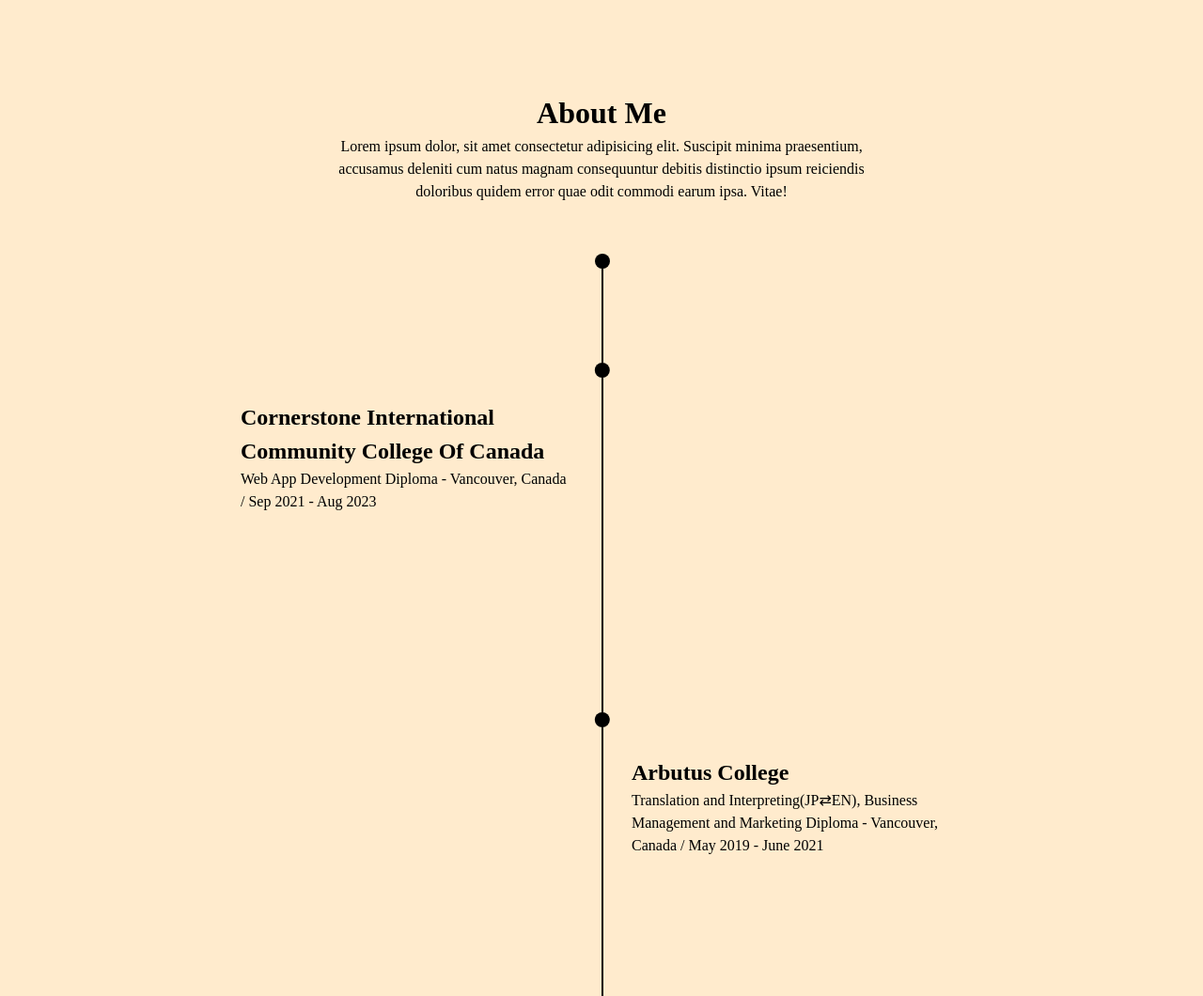
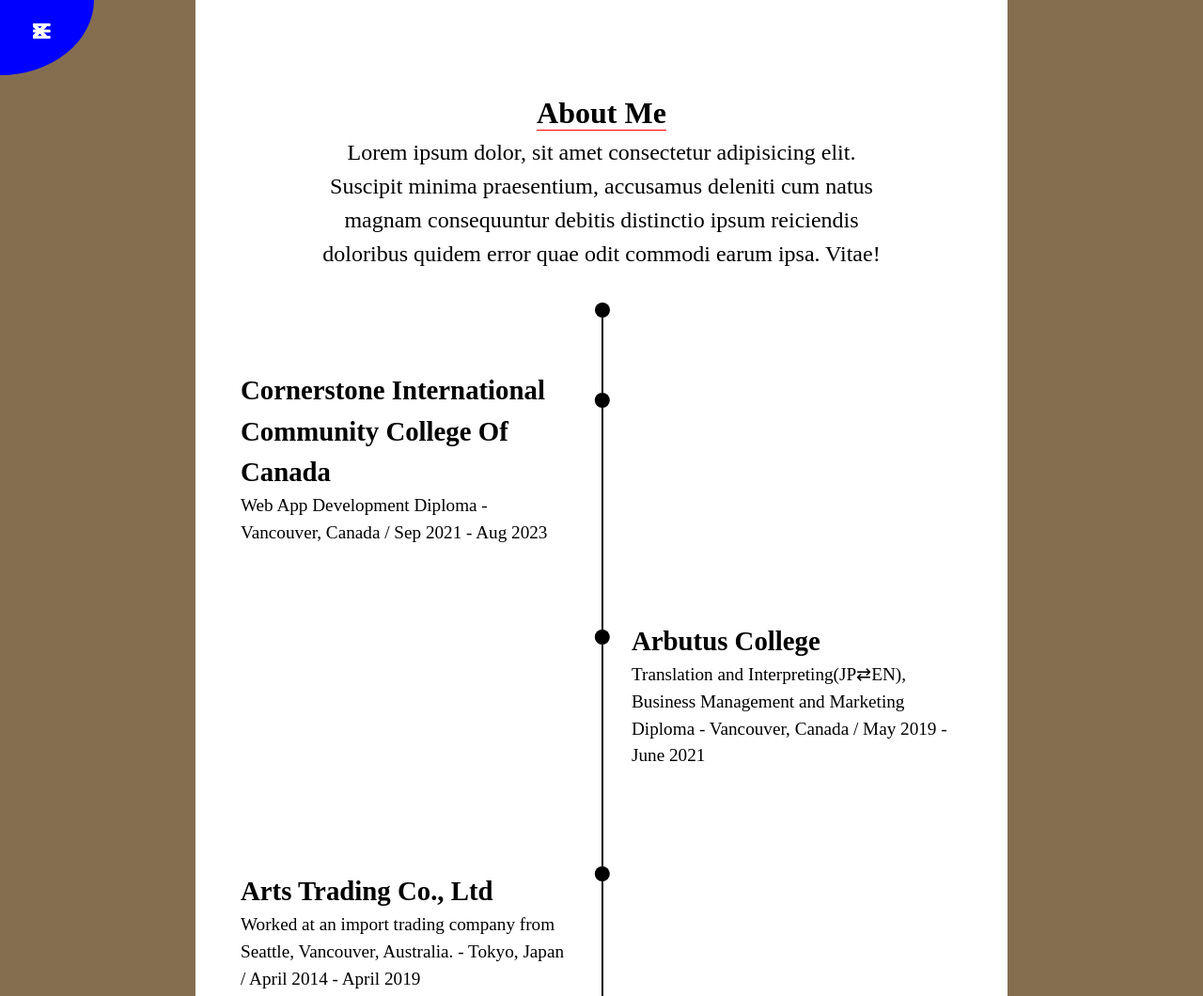
Before and after one commit to Chimoha31/Test, a website: page about_me.html in a window 1280 px wide. Shown: the top 1060 px of the page at 94% size. Drawn offline with Linux system fonts and the light colour scheme.

Commit message:
menu icons

```diff
--- a/about_me.html
+++ b/about_me.html
@@ -3,14 +3,49 @@
   <head>
     <meta charset="UTF-8" />
     <meta name="viewport" content="width=device-width, initial-scale=1.0" />
+    <link
+      href="https://use.fontawesome.com/releases/v5.6.1/css/all.css"
+      rel="stylesheet"
+    />
     <link rel="stylesheet" href="about_me.css" />
     <title>About me</title>
   </head>
   <body>
+    <!---------------------
+     Open Close Icon
+    ----------------------->
+    <div class="page">
+      <span class="menu-toggle">
+        <i class="menu-open fa fa-bars fa-lg"></i>
+        <i class="menu-close fa fa-times fa-lg"></i>
+      </span>
+      <!---------------------
+       Menu Items
+      ----------------------->
+      <ul class="menu-items">
+        <li>
+          <a href="index.html"><i class="fas fa-home"></i>Home</a>
+        </li>
+        <li>
+          <a href="works.html"><i class="fas fa-laptop"></i>Works</a>
+        </li>
+        <li>
+          <a href="#"><i class="fab fa-react"></i>Skills</a>
+        </li>
+      </ul>
+
+      <!---------------------
+       Timeline
+      ----------------------->
       <div class="container">
         <div class="top_section">
           <h1>About Me</h1>
-       <p>Lorem ipsum dolor, sit amet consectetur adipisicing elit. Suscipit minima praesentium, accusamus deleniti cum natus magnam consequuntur debitis distinctio ipsum reiciendis doloribus quidem error quae odit commodi earum ipsa. Vitae!</p>
+          <p>
+            Lorem ipsum dolor, sit amet consectetur adipisicing elit. Suscipit
+            minima praesentium, accusamus deleniti cum natus magnam consequuntur
+            debitis distinctio ipsum reiciendis doloribus quidem error quae odit
+            commodi earum ipsa. Vitae!
+          </p>
         </div>
 
         <div class="timeline">
@@ -19,43 +54,52 @@
             <div class="bead"></div>
             <div class="content">
               <h2>Cornerstone International Community College Of Canada</h2>
-           <p>Web App Development Diploma - Vancouver, Canada / Sep 2021 - Aug 2023</p>
+              <p>
+                Web App Development Diploma - Vancouver, Canada / Sep 2021 - Aug
+                2023
+              </p>
             </div>
           </div>
-
 
           <div class="section">
             <div class="bead"></div>
             <div class="content">
               <h2>Arbutus College</h2>
-           <p>Translation and Interpreting(JP⇄EN), Business Management and Marketing Diploma - Vancouver, Canada / May 2019 - June 2021</p>
+              <p>
+                Translation and Interpreting(JP⇄EN), Business Management and
+                Marketing Diploma - Vancouver, Canada / May 2019 - June 2021
+              </p>
             </div>
           </div>
-
 
           <div class="section">
             <div class="bead"></div>
             <div class="content">
               <h2>Arts Trading Co., Ltd</h2>
-           <p>Worked at an import trading company from Seattle, Vancouver, Australia. - Tokyo, Japan / April 2014 - April 2019</p>
+              <p>
+                Worked at an import trading company from Seattle, Vancouver,
+                Australia. - Tokyo, Japan / April 2014 - April 2019
+              </p>
             </div>
           </div>
-
 
           <div class="section">
             <div class="bead"></div>
             <div class="content">
               <h2>Central Washington University</h2>
-           <p> - Washington, US / Sep 2011 - Feb 2012</p>
+              <p>- Washington, US / Sep 2011 - Feb 2012</p>
             </div>
           </div>
-
 
           <div class="section">
             <div class="bead"></div>
             <div class="content">
               <h2>Asia University</h2>
-           <p>International relations Bachelor's Degree - Tokyo, Japan / Sep 2011 - Feb 2012</p>
+              <p>
+                International relations Bachelor's Degree - Tokyo, Japan / Sep
+                2011 - Feb 2012
+              </p>
+            </div>
           </div>
         </div>
       </div>
--- a/about_me.scss
+++ b/about_me.scss
@@ -5,12 +5,82 @@
 
 body {
   line-height: 1.5;
-  background-color: blanchedalmond;
+  background-color: rgb(241, 240, 239);
+  height: 100vh;
+//-------------------
+// Open Close Icon
+//-------------------
+  & .page {
+    // height: 100%;
+    background-color: rgb(133, 110, 80);
+    & .menu-toggle {
+      z-index: 100;
+      position: fixed;
+      top: 0;
+      left: 0;
+      display: block;
+      width: 100px;
+      height: 80px;
+      cursor: pointer;
+      background-color: blue;
+      border-bottom-right-radius: 100%;
+      & i {
+        color: white;
+      }
+      & .menu-open,
+      & .menu-close {
+        position: absolute;
+        top: 50%;
+        left: 50%;
+        margin-top: -15px;
+        margin-left: -15px;
+      }
+    }
+  }
 }
 
+//-------------------
+// Menu Items
+//-------------------
+.menu-items {
+  position: fixed;
+  bottom: 0;
+  left: 50px;
+  margin: 0;
+  padding: 0;
+  & li {
+    list-style: none;
+    height: 60px;
+    margin-bottom: 50px;
+    transform: translateX(-300px);
+    &:nth-child(2) {
+      margin-left: 40px;
+    }
+    &:nth-child(3) {
+      margin-left: 80px;
+    }
+    & a {
+      text-decoration: none;
+      color: #fff;
+      font-size: 1.5rem;
+    }
+    & i {
+      display: inline-block;
+      margin-right: 15px;
+      font-size: 2rem;
+    }
+  }
+}
+
+//-------------------
+// Timeline
+//-------------------
 .container {
+  position: relative;
+  background-color: #fff;
+  z-index: 1;
   padding: 2rem;
-  padding-bottom: 400px;
+  padding-bottom: 100px;
   margin: 0 auto;
   max-width: 800px;
   & .top_section {
@@ -18,6 +88,13 @@
     padding: 4rem 0;
     max-width: 600px;
     margin: 0 auto;
+    & h1 {
+      display: inline;
+      border-bottom: 1px solid red;
+    }
+    & p{
+      font-size: 1.5rem;
+    }
   }
 }
 
@@ -58,11 +135,11 @@
     transition: 600ms ease;
     position: relative;
     z-index: 1;
-  margin: 40px 0;
+    margin: 20px 0;
     padding: 1rem;
     border-radius: 1rem;
     align-items: center;
-  min-height: 300px;
+    min-height: 200px;
 
     & .bead {
       position: absolute;
@@ -74,6 +151,9 @@
       left: 0;
       top: 20%;
       transform: translateX(-50%);
+    }
+    & .content {
+      font-size: 1.2rem;
     }
   }
   .show-me:nth-child(n) {
```
Also changed, not shown: about_me.css, 1 other file. Lines whose indentation alone changed are shown as unchanged.
